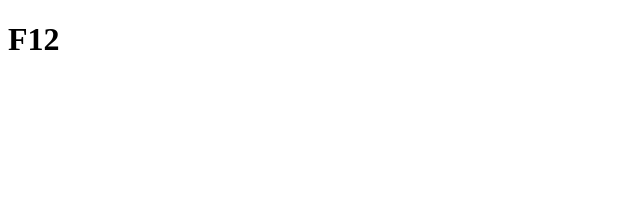
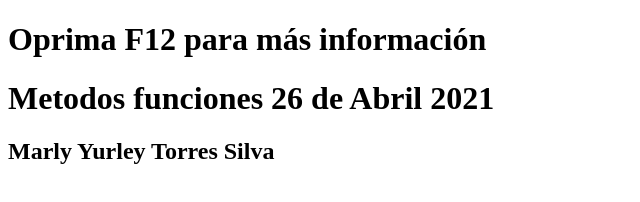
Before and after one commit to YurleyTorres/Metodos_Funciones_26_04_2021, a plain HTML site: page index.html in a window 1280 px wide. Shown: the whole page, without its empty margins (0-640 px from the left). Drawn offline with Linux system fonts and the light colour scheme.

Commit message:
20210426

```diff
--- a/index.html
+++ b/index.html
@@ -8,6 +8,8 @@
     <script src="main.js"></script>
 </head>
 <body>
-    <h1>F12</h1>
+    <h1>Oprima F12 para más información</h1>
+    <h1>Metodos funciones 26 de Abril 2021</h1>
+    <h2>Marly Yurley Torres Silva</h2>
 </body>
 </html>
```
